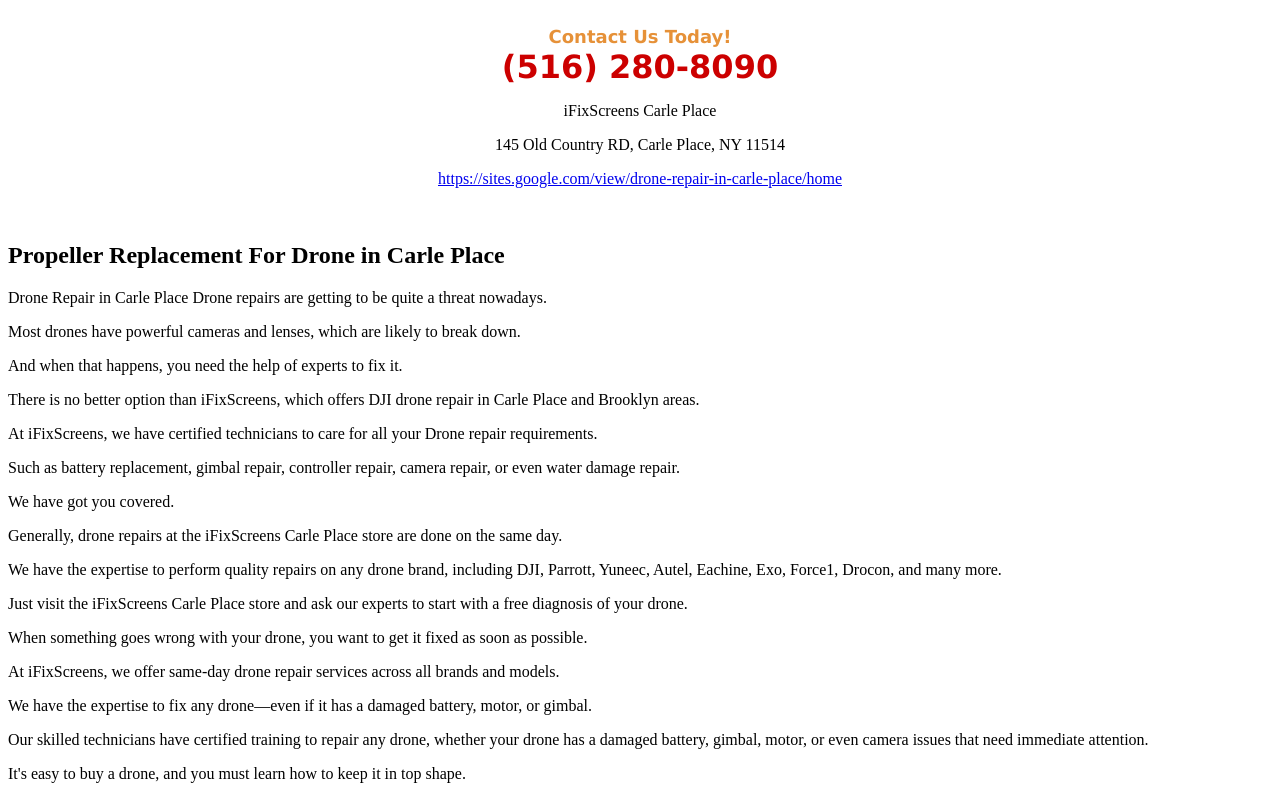
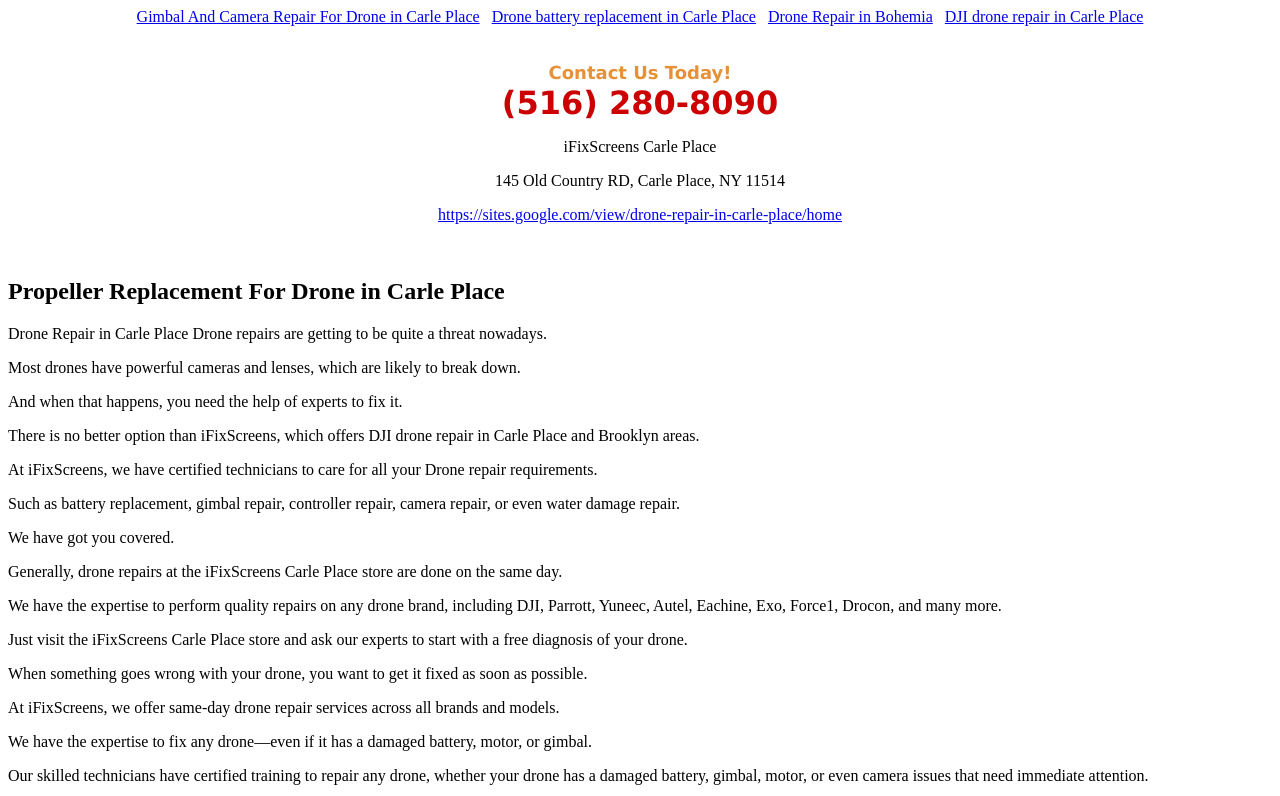
Before and after one commit to iFix786/Drone-Repair-in-Carle-Place, a plain HTML site: page PropellerReplacementForDroneinCarlePlace.html in a window 1280 px wide. Shown: the top 796 px of the page. Drawn offline with Linux system fonts and the light colour scheme.

Commit message:
Update PropellerReplacementForDroneinCarlePlace.html

```diff
--- a/PropellerReplacementForDroneinCarlePlace.html
+++ b/PropellerReplacementForDroneinCarlePlace.html
@@ -1,4 +1,12 @@
-<!DOCTYPE html><html><body><div class="sites-embed-align-center-wrapping-off"><div class="sites-embed-border-on sites-embed sites-embed-full-width" style="width:100%;"><div class="sites-embed-content sites-embed-type-text"><div class="sites-embed-content-textbox"><div dir="ltr"><div style="text-align:center"><br><span style="color:rgb(230,145,56)"><b><font size="4"><span style="font-family:verdana,sans-serif">Contact Us Today!</span></font></b></span><br><span style="color:rgb(204,0,0)"><b><font size="6"><span style="font-family:verdana,sans-serif">(516) 280-8090</span></font></b></span><br><p>iFixScreens Carle Place</p><p>145 Old Country RD, Carle Place, NY 11514</p><p><a href="https://sites.google.com/view/drone-repair-in-carle-place/home" target="_blank">https://sites.google.com/view/drone-repair-in-carle-place/home</a></p><br></div></div></div></div></div></div><h2>Propeller Replacement For Drone in Carle Place</h2>Drone Repair in Carle Place
+<!DOCTYPE html><html><body>
+   <div style="text-align: center;">
+
+        <a href="./GimbalAndCameraRepairForDroneinCarlePlace.html">Gimbal And Camera Repair For Drone in Carle Place</a>&nbsp&nbsp
+        <a href="./DronebatteryreplacementinCarlePlace.html">Drone battery replacement in Carle Place</a>&nbsp&nbsp
+<a href="./index.html">Drone Repair in Bohemia</a>&nbsp&nbsp
+        <a href="./DJIdronerepairinCarlePlace.html">DJI drone repair in Carle Place</a>
+    </div><br/>
+  <div class="sites-embed-align-center-wrapping-off"><div class="sites-embed-border-on sites-embed sites-embed-full-width" style="width:100%;"><div class="sites-embed-content sites-embed-type-text"><div class="sites-embed-content-textbox"><div dir="ltr"><div style="text-align:center"><br><span style="color:rgb(230,145,56)"><b><font size="4"><span style="font-family:verdana,sans-serif">Contact Us Today!</span></font></b></span><br><span style="color:rgb(204,0,0)"><b><font size="6"><span style="font-family:verdana,sans-serif">(516) 280-8090</span></font></b></span><br><p>iFixScreens Carle Place</p><p>145 Old Country RD, Carle Place, NY 11514</p><p><a href="https://sites.google.com/view/drone-repair-in-carle-place/home" target="_blank">https://sites.google.com/view/drone-repair-in-carle-place/home</a></p><br></div></div></div></div></div></div><h2>Propeller Replacement For Drone in Carle Place</h2>Drone Repair in Carle Place
 Drone repairs are getting to be quite a threat nowadays. <p>Most drones have powerful cameras and lenses, which are likely to break down. <p>And when that happens, you need the help of experts to fix it. <p>There is no better option than iFixScreens, which offers DJI drone repair in Carle Place  and Brooklyn areas.
 <p>
 
```
